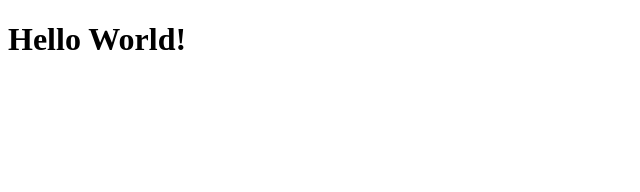
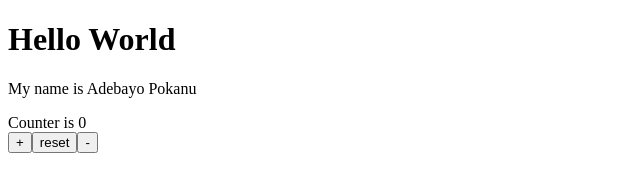
Before and after one commit to Adezb/testing-playground, a plain HTML site: page index.html in a window 1280 px wide. Shown: the whole page, without its empty margins (0-640 px from the left). Drawn offline with nearby package versions, Linux system fonts and the light colour scheme.

Commit message:
index.html updated with vue script

```diff
--- a/App.js
+++ b/App.js
@@ -1,5 +1,5 @@
-const app = Vue.createApp({
-  template: "<h1>Hello World!</h1>",
-});
+// const app = Vue.createApp({
+//   template: "<h1>Hello World!</h1>",
+// });
 
-app.mount("#app");
+// app.mount("#app");
--- a/index.html
+++ b/index.html
@@ -4,13 +4,44 @@
     <meta charset="UTF-8" />
     <meta http-equiv="X-UA-Compatible" content="IE=edge" />
     <meta name="viewport" content="width=device-width, initial-scale=1.0" />
-    <link rel="stylesheet" href="styles.css" />
     <title>Document</title>
   </head>
   <body>
-    <div id="app"><h1>Hello World!</h1></div>
+    <script src="https://unpkg.com/vue@3/dist/vue.global.js"></script>
 
-    <script src="https://unpkg.com/vue@3/dist/vue.global.js"></script>
-    <script src="App.js"></script>
+    <div id="app">
+      <h1>{{message}}</h1>
+      <p>My name is {{name}}</p>
+      <div>Counter is {{count}}</div>
+      <button @click="count++">+</button>
+      <button @click="count=0">reset</button>
+      <button @click="count--">-</button>
+    </div>
+
+    <script>
+      const { createApp } = Vue;
+
+      createApp({
+        data() {
+          return {
+            message: "Hello World",
+            name: "Adebayo Pokanu",
+            count: 0,
+
+            methods: {
+              increment() {
+                this.count++;
+              },
+              reset() {
+                this.count = 0;
+              },
+              decrement() {
+                this.count--;
+              },
+            },
+          };
+        },
+      }).mount("#app");
+    </script>
   </body>
 </html>
```
